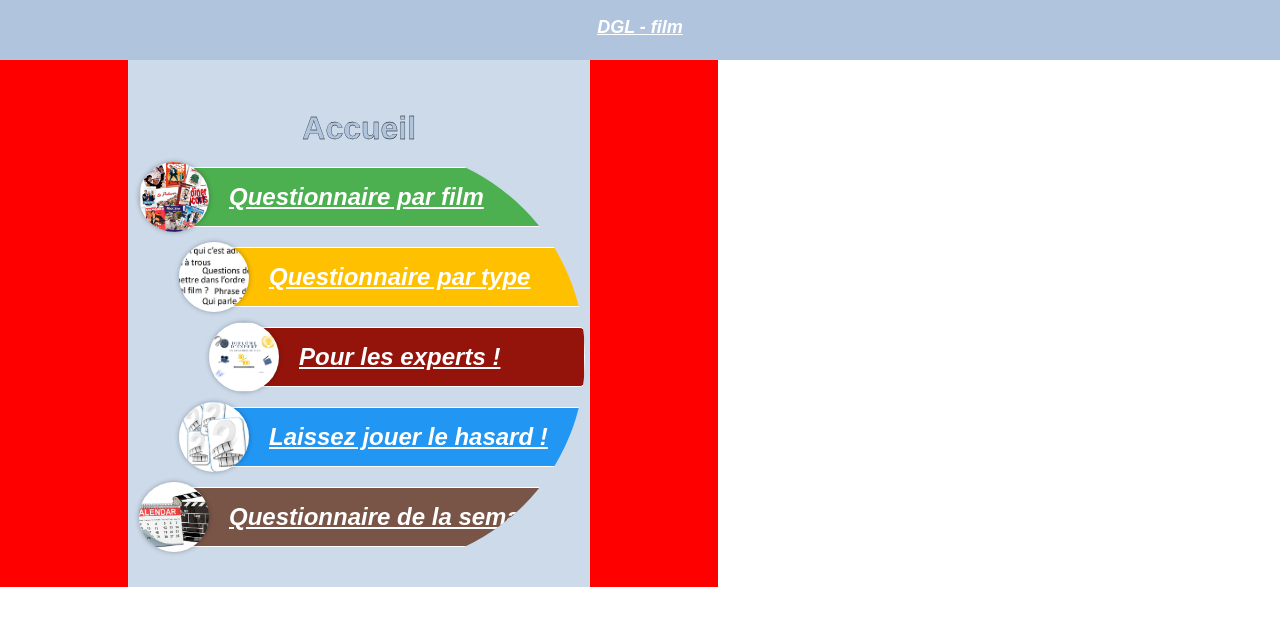
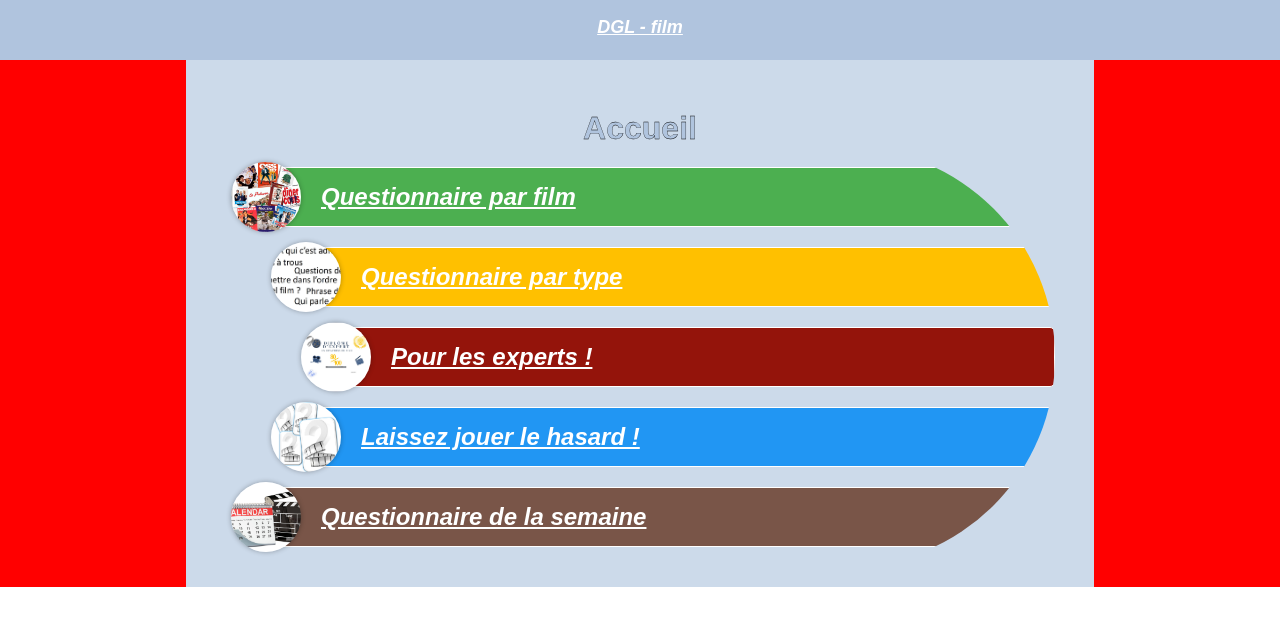
Before and after one commit to GodefroyL/questionnaire-film, a Jekyll site: the page built from index.html, in a window 1280 px wide. Shown: the top 626 px of the page. Built offline with Jekyll 4.4.1, drawn with Linux system fonts in a browser that asks for light colours.

Commit message:
corr place pub

```diff
--- a/static/css/base.css
+++ b/static/css/base.css
@@ -45,6 +45,7 @@ a {
 
 .contenu {
     padding: 20px;
+    width: 70%;
     display: flex;
     justify-content: center;
     align-items: center;
@@ -63,7 +64,7 @@ a {
 
 .pub {
     background-color: red;
-    width: 10%;
+    width: 15%;
 }
 
 /* Responsive global */
```
